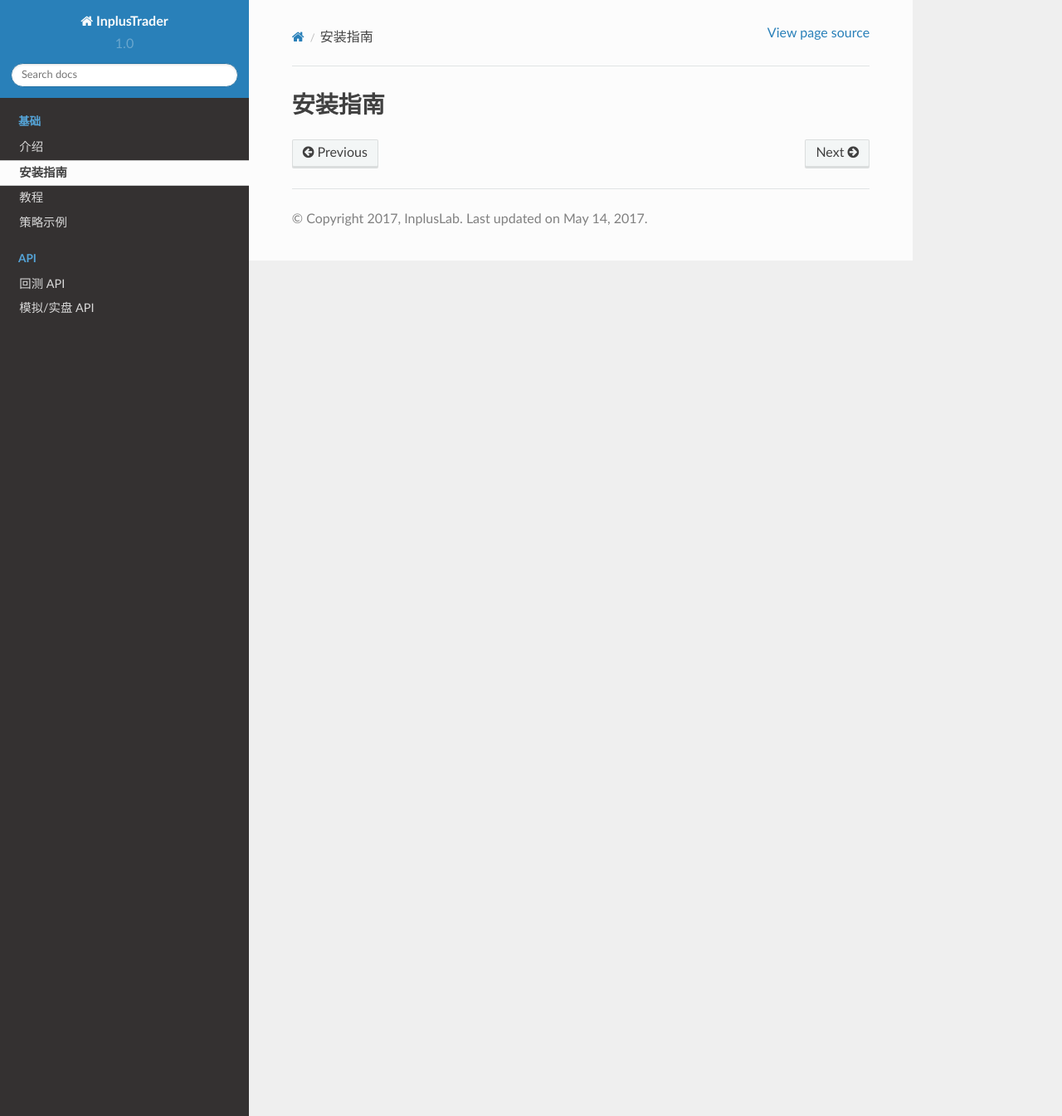
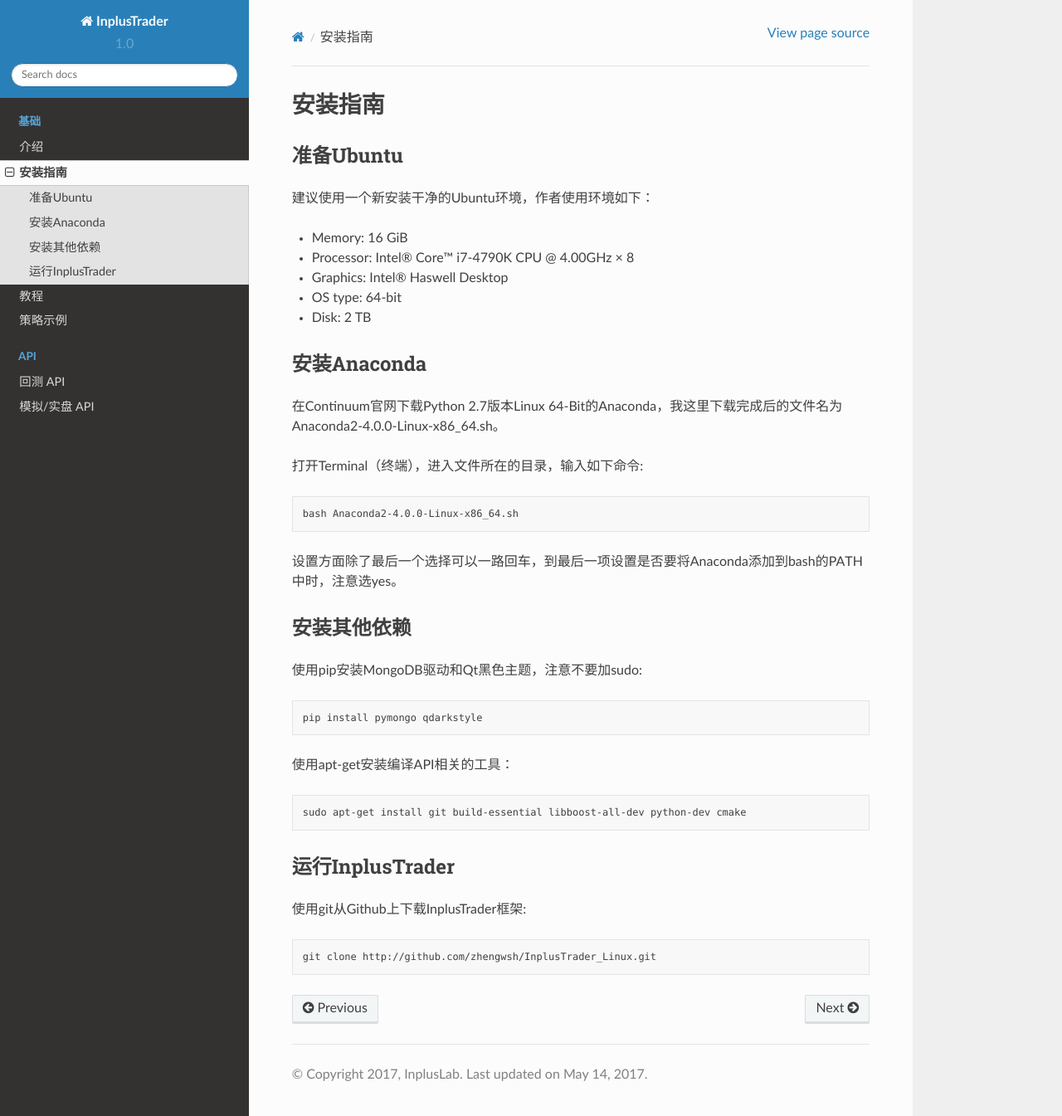
Before and after one commit to zhengwsh/InplusTrader_Linux, a Sphinx documentation site: the page built from docs/source/intro/install.rst, in a window 1280 px wide and 1345 px high. Shown: the whole window at 83% size. Built offline with Sphinx 7.4.7 and the Read the Docs theme 2.0.0, drawn with Linux system fonts in a browser that asks for light colours.

Commit message:
update docs

```diff
--- a/docs/source/api/extend_api.rst
+++ b/docs/source/api/extend_api.rst
@@ -3,3 +3,7 @@
 ==================
 模拟/实盘 API
 ==================
+
+
+init
+------------------
--- a/docs/source/intro/install.rst
+++ b/docs/source/intro/install.rst
@@ -3,3 +3,56 @@
 ==================
 安装指南
 ==================
+
+
+准备Ubuntu
+""""""""""""""""""
+
+建议使用一个新安装干净的Ubuntu环境，作者使用环境如下：
+
+*   Memory: 16 GiB
+*   Processor: Intel® Core™ i7-4790K CPU @ 4.00GHz × 8
+*   Graphics: Intel® Haswell Desktop
+*   OS type: 64-bit
+*   Disk: 2 TB
+
+
+安装Anaconda
+""""""""""""""""""
+
+在Continuum官网下载Python 2.7版本Linux 64-Bit的Anaconda，我这里下载完成后的文件名为Anaconda2-4.0.0-Linux-x86_64.sh。
+
+打开Terminal（终端），进入文件所在的目录，输入如下命令:
+
+..  code-block:: bash
+
+    bash Anaconda2-4.0.0-Linux-x86_64.sh
+
+设置方面除了最后一个选择可以一路回车，到最后一项设置是否要将Anaconda添加到bash的PATH中时，注意选yes。
+
+
+安装其他依赖
+""""""""""""""""""
+
+使用pip安装MongoDB驱动和Qt黑色主题，注意不要加sudo:
+
+..  code-block:: bash
+
+    pip install pymongo qdarkstyle
+
+
+使用apt-get安装编译API相关的工具：
+
+..  code-block:: bash
+
+    sudo apt-get install git build-essential libboost-all-dev python-dev cmake
+
+
+运行InplusTrader
+""""""""""""""""""
+
+使用git从Github上下载InplusTrader框架:
+
+..  code-block:: bash
+
+    git clone http://github.com/zhengwsh/InplusTrader_Linux.git
```
Also changed, not shown: docs/source/index.rst (+12 -19 lines).
